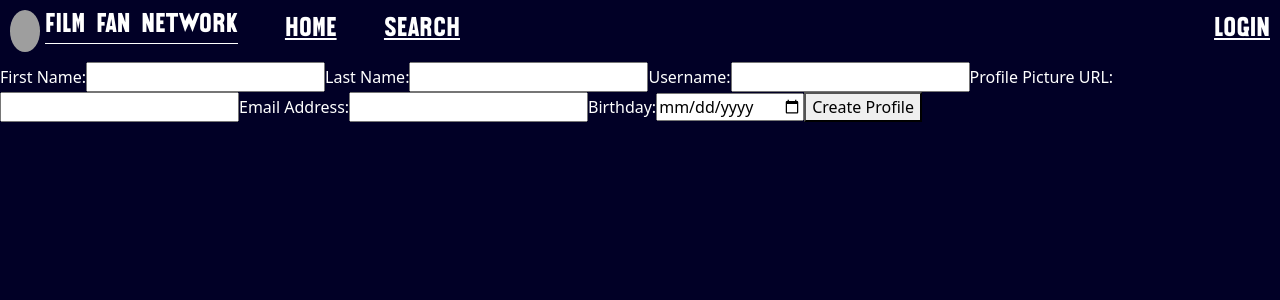
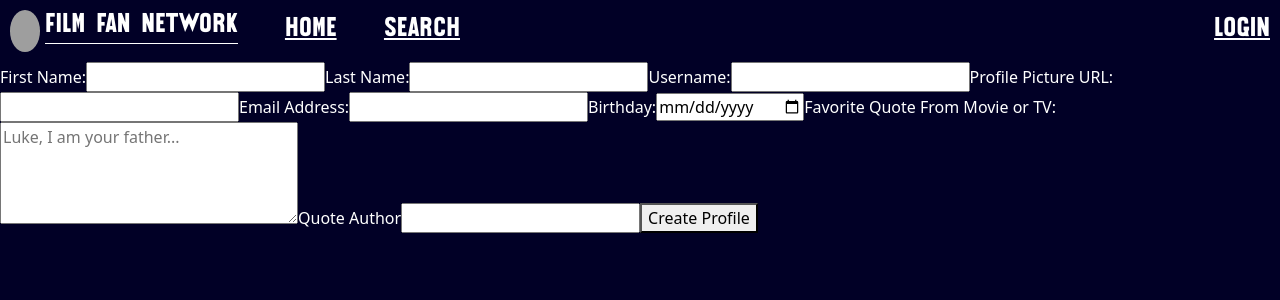
Before and after one commit to gant802/FilmFan-Network, a React (Create React App) app in the folder filmfan-network/: page /createAccount in a window 1280 px wide. Shown: the top 300 px of the page. Built offline with nearby package versions, Linux system fonts and the light colour scheme; grey boxes are pictures that could not be loaded.

Commit message:
add: textarea for movie quote within profile creation and profile

```diff
--- a/filmfan-network/db.json
+++ b/filmfan-network/db.json
@@ -84,19 +84,30 @@
           "title": "Ghostbusters: Frozen Empire",
           "vote_average": 6.404,
           "overview": "The Spengler family returns to where it all started – the iconic New York City firehouse – to team up with the original Ghostbusters, who've developed a top-secret research lab to take busting ghosts to the next level. But when the discovery of an ancient artifact unleashes an evil force, Ghostbusters new and old must join forces to protect their home and save the world from a second Ice Age."
+        },
+        {
+          "id": 1111873,
+          "poster_path": "/m3bwUWLBe5ogVB8HmpQs2YNNq3S.jpg",
+          "backdrop_path": "/ySgY4jBvZ6qchrxKnBg4M8tZp8V.jpg",
+          "title": "Abigail",
+          "vote_average": 6.8,
+          "overview": "After a group of would-be criminals kidnap the 12 year old ballerina daughter of a powerful underworld figure, all they have to do to collect a $50 million ransom is watch the girl overnight. In an isolated mansion, the captors start to dwindle, one by one, and they discover, to their mounting horror, that they’re locked inside with no normal little girl."
         }
       ]
     },
     {
-      "id": "1a8c",
+      "id": "31ec",
       "firstName": "Todd",
       "lastName": "Peterson",
       "username": "tpBoy44",
-      "profilePhoto": "djnvoanvoinav",
+      "profilePhoto": "dvnqervin",
+      "favoriteFilmQuote": "Luke I am your father",
+      "quoteAuthor": "Darth Vader",
       "email": "todP@gmail.com",
       "birthday": "1998-06-07",
       "likes": [],
-      "favorites": []
+      "favorites": [],
+      "": "L"
     }
   ]
 }
--- a/filmfan-network/src/Pages/CreateAccount.js
+++ b/filmfan-network/src/Pages/CreateAccount.js
@@ -9,6 +9,8 @@ const [newUserData, setNewUserData] = useState({
     lastName: "",
     username: "",
     profilePhoto: "",
+    favoriteFilmQuote: "",
+    quoteAuthor: "",
     email: "",
     birthday: "",
     likes: [],
@@ -69,6 +71,14 @@ navigate("/login")
                 <input onChange={(e) => handleFormChange(e)} value={newUserData.birthday}
                  type="date" name="birthday" />
 
+                <label>Favorite Quote From Movie or TV:</label>
+                 <textarea onChange={(e) => handleFormChange(e)} value={newUserData.favoriteFilmQuote}
+                 rows="4" cols="30" placeholder="Luke, I am your father..." name="favoriteFilmQuote"></textarea>
+
+                 <label>Quote Author</label>
+                 <input onChange={(e) => handleFormChange(e)} value={newUserData.quoteAuthor}
+                 type="text" name="quoteAuthor"/>
+
                 <button type="submit">Create Profile</button>
             </form>
         </div>
--- a/filmfan-network/src/Pages/MovieDetails.js
+++ b/filmfan-network/src/Pages/MovieDetails.js
@@ -18,7 +18,6 @@ const deepCopy = (obj) => {
 console.log(details.id)
 
 useEffect(() => {
-
     const options = {
         method: 'GET',
         headers: {
--- a/filmfan-network/src/Pages/UserProfile.js
+++ b/filmfan-network/src/Pages/UserProfile.js
@@ -48,7 +48,7 @@ function UserProfile() {
     return (
         <div id="profile-container">
             <div id="image-name-container">
-                <img id="profile-photo" src={user.profilePhoto ? user.profilePhoto
+                <img id="profile-photo" src={user.profilePhoto === "" ? user.profilePhoto
                     : "https://static.vecteezy.com/system/resources/previews/036/280/650/original/default-avatar-profile-icon-social-media-user-image-gray-avatar-icon-blank-profile-silhouette-illustration-vector.jpg"}
                     alt="user profile photo" />
                 <div>
```
